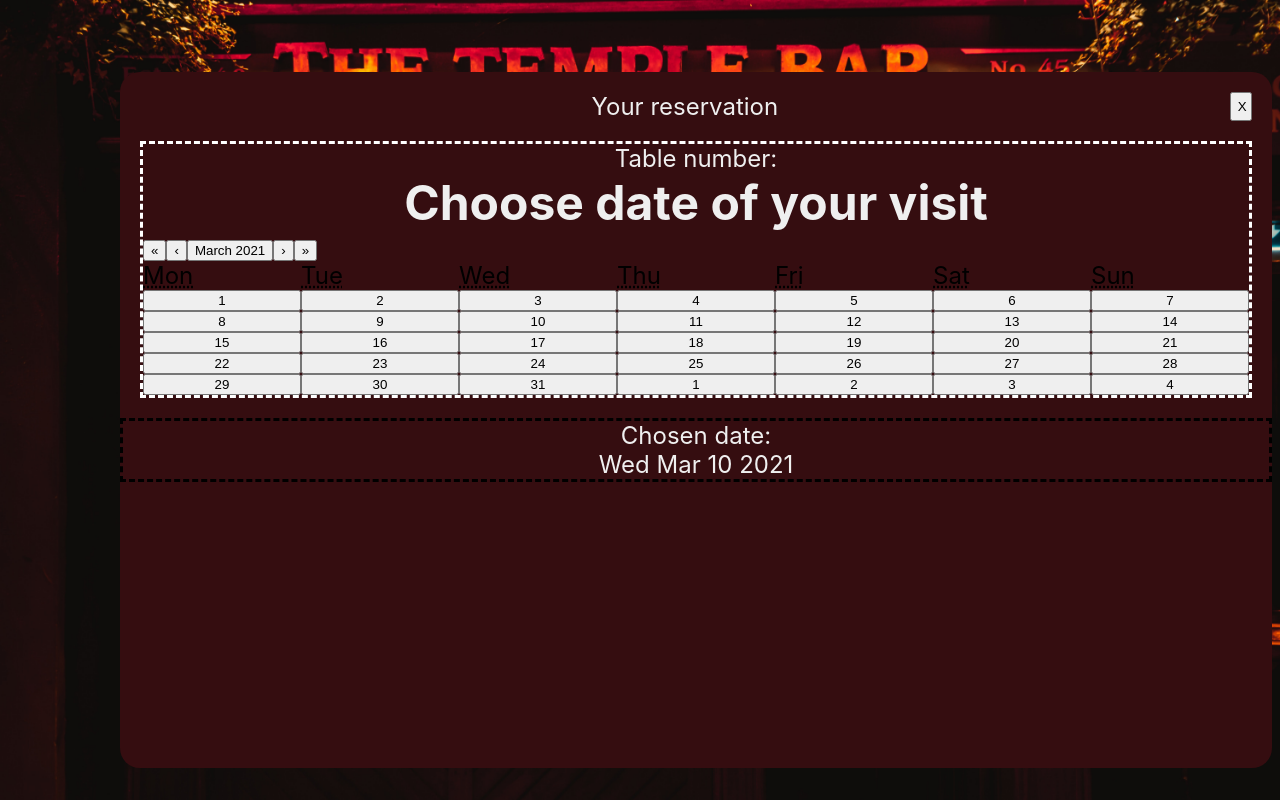
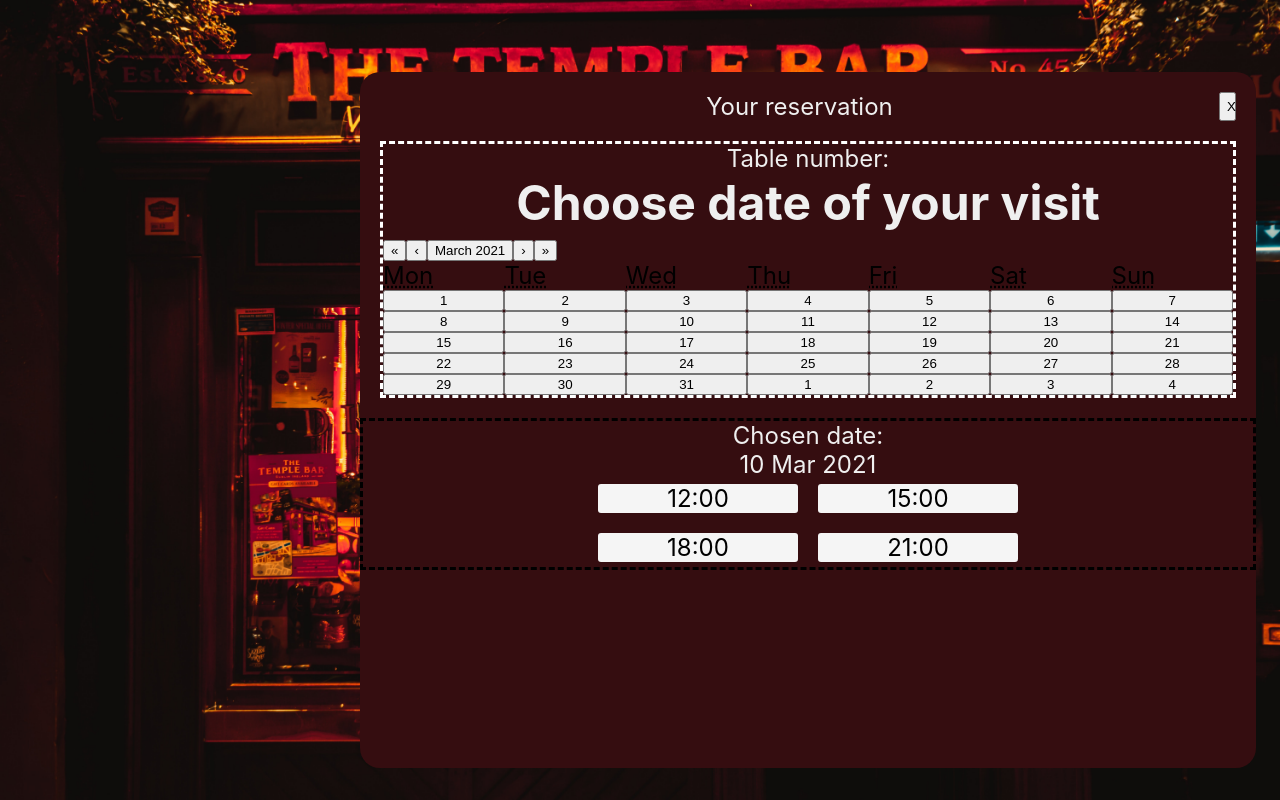
Before and after one commit to Suselfluf/test-booking-nextJs, a Next.js app: page /bookingPage/orderWindow in a window 1280 px wide. Both pictures are taken after a click on the button "10". Built offline with nearby package versions, Linux system fonts and the light colour scheme; no server answers.

Commit message:
Updated Timetable

```diff
--- /dev/null
+++ b/pages/bookingPage/TimeTable.js
@@ -0,0 +1,38 @@
+import styles from '../../styles/timeTable.module.sass'
+import React from 'react'
+import Calendar from 'react-calendar';
+import {reservingForm} from "../forms/reservingForm";
+
+
+export class TimeTable extends React.Component{
+    constructor(props) {
+        super(props)
+        this.state = {
+
+        }
+    }
+
+    componentDidMount() {
+    }
+
+    componentDidUpdate(prevProps, prevState, snapshot) {
+
+    }
+
+    render(){
+
+        return(
+            <>
+                <div className={styles.wrapper}>
+                    <div className={styles.timeCase}>12:00</div>
+                    <div className={styles.timeCase}>15:00</div>
+                    <div className={styles.timeCase}>18:00</div>
+                    <div className={styles.timeCase}>21:00</div>
+                </div>
+            </>
+
+        )
+    }
+
+
+}
--- a/pages/bookingPage/barScheme.js
+++ b/pages/bookingPage/barScheme.js
@@ -20,9 +20,8 @@ export class BarScheme extends React.Component{
 
     handleState = (number) =>{
         this.setState({orderOpen:!this.state.orderOpen, currentTableNumber:number})
-        console.log(this.state.orderOpen)
         this.state.reservedTable = number
-        console.log(this.state.reservedTable)
+
     }
 
     resetTableOrder = () => {
--- a/pages/bookingPage/orderWindow.js
+++ b/pages/bookingPage/orderWindow.js
@@ -2,6 +2,7 @@ import styles from '../../styles/orderWindow.module.sass'
 import React from 'react'
 import Calendar from 'react-calendar';
 import {reservingForm} from "../forms/reservingForm";
+import {TimeTable} from "./TimeTable";
 
 
 export class OrderWindow extends React.Component{
@@ -9,52 +10,47 @@ export class OrderWindow extends React.Component{
         super(props)
         this.state = {
             marked: false,
+            isTimeOpen:false
         }
-        this.day = 0;
+        this.choose = 0;
         this.data = new reservingForm();
+        this.response = null;
+        this.day = null;
 
     }
 
-    componentDidMount() {
-    }
 
-    componentDidUpdate(prevProps, prevState, snapshot) {
 
-    }
+    sendFetch = async (value) => {
+        this.setState({marked: !this.state.marked})
+        this.choose = value.toString().split(" ");
+        this.day = this.choose[2] + ' ' + this.choose[1] + ' ' + this.choose[3];
 
-    handleChange = (value) =>{
-        this.setState({marked:!this.state.marked})
-        this.day = value.toString().split(" ");
-
-        this.data.setData(this.day[0], this.day[1], this.day[2], this.day[3]);
-
-        this.day = this.day[0] + " " + this.day[1] + " " + this.day[2] + " " + this.day[3];
-        console.log(this.day)
+        this.data.setData(this.choose[2], this.choose[1], this.choose[3]);
 
         console.log('Request has started')
 
 
-        const form = {'name':'Daniil'}
-
-        const body = { a: 1 };
-
-        fetch('/api/inc', {
+        await fetch('/api/inc', {
             method: 'post',
             body: JSON.stringify(this.data),
-            headers: { 'Content-Type': 'application/json' },
+            headers: {
+                'Content-Type': 'application/json',
+                'Accept': 'application/json'
+            },
         })
-            .then(res => res.json())
-            .then(json => console.log(json))
-            .then(text => console.log(text));
+            .then(res => res.json().then(data => console.log(data)));
 
-        console.log('Request has ended');
-
-
+        // get String with reservation info
         this.data.getData();
 
 
+    }
 
-        //console.log(this.day.getMonth())         // Декодировать время
+    openTime = async (date) =>{
+        this.setState({
+            isTimeOpen:true
+        });
     }
 
 
@@ -66,6 +62,7 @@ export class OrderWindow extends React.Component{
         return(
             <>
                 <div className={styles.wrapper}>
+
                     <div className={styles.header}>
                         <p id={styles.title}>Your reservation</p>
                         <button onClick={closeTab} className={styles.btn}>X</button>
@@ -75,13 +72,17 @@ export class OrderWindow extends React.Component{
                         <p>Table number: {currentTableNumber}</p>
                         <h1>Choose date of your visit</h1>
                         <Calendar
-                            onChange={(value) => this.handleChange(value)}
+                            onChange={(value) => this.sendFetch(value)}
+                            onClickDay={(day) => this.openTime(day)}
                         />
                     </div>
+
                     <div className={styles.choice}>
                         <p>Chosen date: </p>
                         {<p>{this.day}</p>}
+                        {this.state.isTimeOpen ? <TimeTable/>: null}
                     </div>
+
                 </div>
             </>
 
--- a/pages/forms/reservingForm.js
+++ b/pages/forms/reservingForm.js
@@ -1,19 +1,18 @@
 export class reservingForm {
     constructor() {
-        this.weekDay = ' ';
+        this.day = ' ';
         this.month = ' ';
-        this.day = ' ';
-        this.year = ' '
+        this.year = ' ';
     }
 
     getData(){
 
-        console.log(`Current information : ${this.weekDay} - weekDay, ${this.month} - month, ${this.day} - day, ${this.year} - year`);
+        console.log(`Current information :${this.day} - day, ${this.month} - month, , ${this.year} - year`);
+        return (`Current information :${this.day} - day, ${this.month} - month, , ${this.year} - year`)
 
     }
 
-    setData(weekDay, year, month, day){
-        this.weekDay = weekDay;
+    setData( day, month, year){
         this.month = month;
         this.day = day;
         this.year = year;
--- a/styles/barScheme.module.sass
+++ b/styles/barScheme.module.sass
@@ -17,7 +17,7 @@
   height: 90vh
   position: relative
   top: 3rem
-  margin:0 3rem 3rem 3rem
+
 
 .tables
   position: relative
--- a/styles/orderWindow.module.sass
+++ b/styles/orderWindow.module.sass
@@ -1,12 +1,13 @@
 .wrapper
   display: block
-  width: 90%
+  width: 70%
   height: 87%
   background-color: #350D10
   border-radius: 20px
   position: absolute
-  left: 5rem
+  left: 15rem
   top: 3rem
+  justify-content: center
 #title
   text-align: center
   margin: 0
--- /dev/null
+++ b/styles/timeTable.module.sass
@@ -0,0 +1,16 @@
+.wrapper
+  display: grid
+  grid-template-columns: 200px 200px
+  grid-gap: 20px
+  margin: 5px
+  justify-content: center
+
+
+
+.timeCase
+  display: block
+  align-self: center
+  background-color: whitesmoke
+  border-radius: 3px
+  text-align: center
+  cursor: pointer
```
Also changed, not shown: 1 other file (tests, documents, lock files or other folders).
